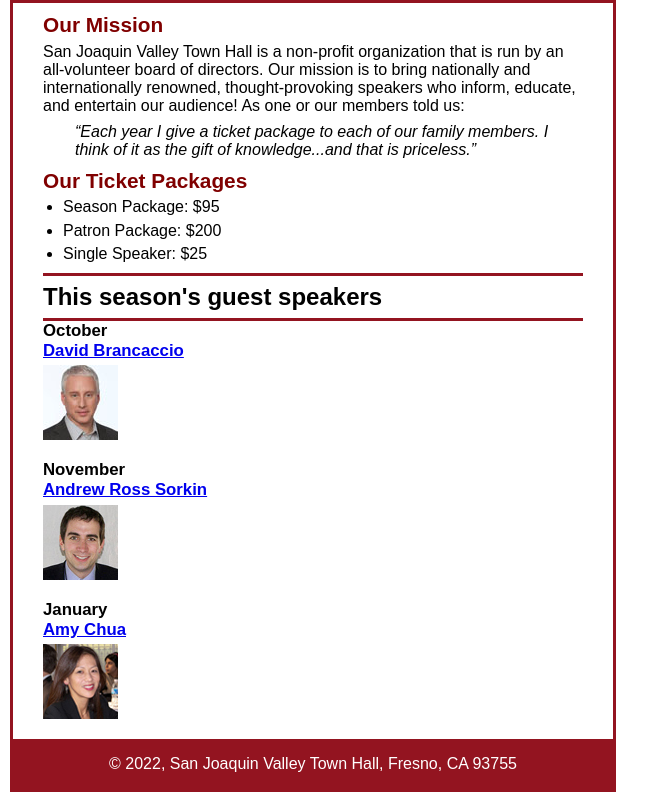
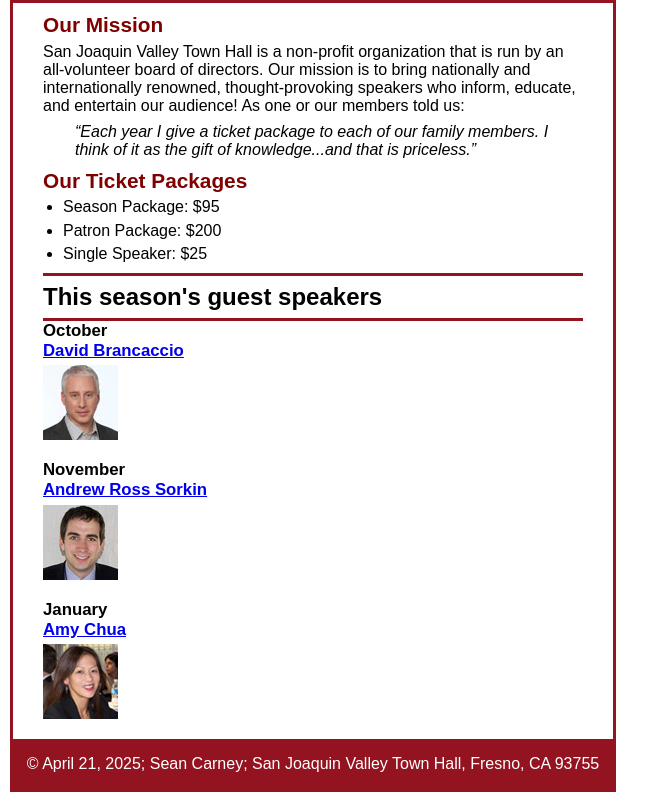
Before and after one commit to SaintSTC/A07, a plain HTML site: page index.html in a window 1280 px wide. Shown: the part 120-912 px from the top of the page, without its empty margins (0-669 px from the left). Drawn offline with Linux system fonts and the light colour scheme.

Commit message:
edited footer with my name

```diff
--- a/index.html
+++ b/index.html
@@ -41,7 +41,7 @@
 		<img src="images/chua75.jpg" alt="Amy Chua photo">
 	</main>
 	<footer>
-		<p>&copy; 2022, San Joaquin Valley Town Hall, Fresno, CA 93755</p>
+		<p>&copy; April 21, 2025; Sean Carney; San Joaquin Valley Town Hall, Fresno, CA 93755</p>
 	</footer>
 	</div>
 </body>
```
